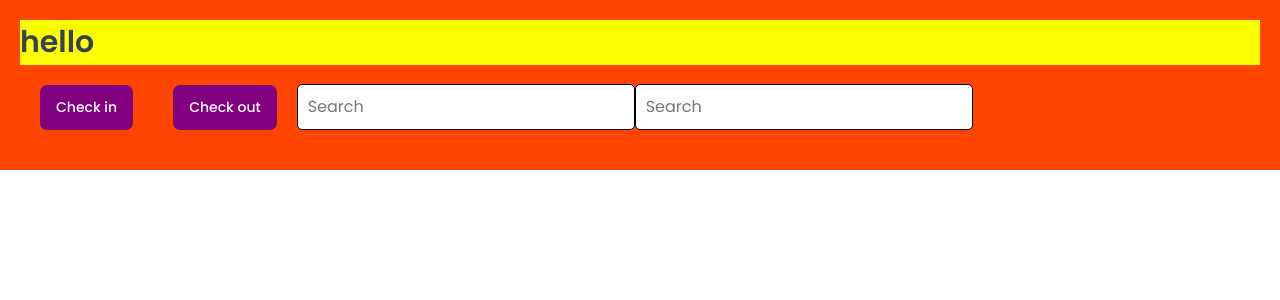
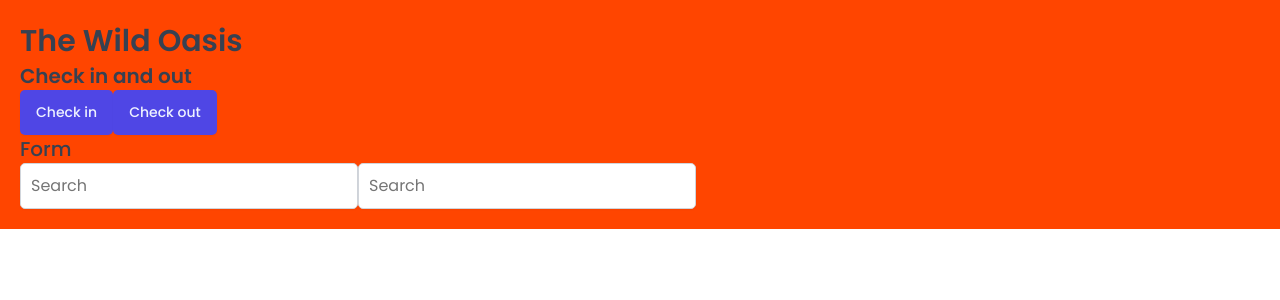
Before and after one commit to giorgidzebisashvili4/the-wild-oasis, a React (Vite) app: page / in a window 1280 px wide. Shown: the top 300 px of the page. Built offline with nearby package versions, Linux system fonts and the light colour scheme; a web font is replaced by a local one.

Commit message:
implement conditional styling for buttons

```diff
--- a/src/App.jsx
+++ b/src/App.jsx
@@ -1,29 +1,9 @@
 import styled from "styled-components";
 import GlobalStyles from "./styles/GlobalStyles";
+import Button from "./ui/Button";
+import Input from "./ui/Input";
+import Heading from "./ui/Heading";
 
-const H1 = styled.h1`
-  font-size: 30px;
-  font-weight: 600;
-  background-color: yellow;
-`;
-
-const Button = styled.button`
-  font-size: 1.4rem;
-  padding: 1.2rem 1.6rem;
-  font-weight: 500;
-  border: none;
-  border-radius: 7px;
-  background-color: purple;
-  color: white;
-  margin: 20px;
-  cursor: pointer;
-`;
-
-const Input = styled.input`
-  border: 1px solid black;
-  border-radius: 5px;
-  padding: 10px;
-`;
 const StyledApp = styled.div`
   background-color: orangered;
   padding: 20px;
@@ -34,10 +14,12 @@ function App() {
     <>
       <GlobalStyles />
       <StyledApp>
-        <H1>hello</H1>
+        <Heading as="h1">The Wild Oasis</Heading>
+        <Heading as="h2">Check in and out</Heading>
         <Button onClick={() => alert("Check in")}>Check in</Button>
         <Button onClick={() => alert("Check out")}>Check out</Button>
-        <Input type="text" placeholder="Search" />
+        <Heading as="h3">Form</Heading>
+        <Input type="number" placeholder="Search" />
         <Input type="text" placeholder="Search" />
       </StyledApp>
     </>
--- /dev/null
+++ b/src/styles/index.css
@@ -0,0 +1,196 @@
+/*
+<link rel="preconnect" href="https://fonts.googleapis.com" />
+<link rel="preconnect" href="https://fonts.gstatic.com" crossorigin />
+<link
+  href="https://fonts.googleapis.com/css2?family=Poppins:wght@400;500;600;700&display=swap"
+  rel="stylesheet"
+/>
+<link
+  href="https://fonts.googleapis.com/css2?family=Sono:wght@400;500;600&display=swap"
+  rel="stylesheet"
+/>
+*/
+
+/* Colors adapted from https://tailwindcss.com/docs/customizing-colors */
+
+:root {
+  /* Indigo */
+  --color-brand-50: #eef2ff;
+  --color-brand-100: #e0e7ff;
+  --color-brand-200: #c7d2fe;
+  --color-brand-500: #6366f1;
+  --color-brand-600: #4f46e5;
+  --color-brand-700: #4338ca;
+  --color-brand-800: #3730a3;
+  --color-brand-900: #312e81;
+
+  /* Grey */
+  --color-grey-0: #fff;
+  --color-grey-50: #f9fafb;
+  --color-grey-100: #f3f4f6;
+  --color-grey-200: #e5e7eb;
+  --color-grey-300: #d1d5db;
+  --color-grey-400: #9ca3af;
+  --color-grey-500: #6b7280;
+  --color-grey-600: #4b5563;
+  --color-grey-700: #374151;
+  --color-grey-800: #1f2937;
+  --color-grey-900: #111827;
+
+  --color-blue-100: #e0f2fe;
+  --color-blue-700: #0369a1;
+  --color-green-100: #dcfce7;
+  --color-green-700: #15803d;
+  --color-yellow-100: #fef9c3;
+  --color-yellow-700: #a16207;
+  --color-silver-100: #e5e7eb;
+  --color-silver-700: #374151;
+  --color-indigo-100: #e0e7ff;
+  --color-indigo-700: #4338ca;
+
+  --color-red-100: #fee2e2;
+  --color-red-700: #b91c1c;
+  --color-red-800: #991b1b;
+
+  --backdrop-color: rgba(255, 255, 255, 0.1);
+
+  --shadow-sm: 0 1px 2px rgba(0, 0, 0, 0.04);
+  --shadow-md: 0px 0.6rem 2.4rem rgba(0, 0, 0, 0.06);
+  --shadow-lg: 0 2.4rem 3.2rem rgba(0, 0, 0, 0.12);
+
+  --border-radius-tiny: 3px;
+  --border-radius-sm: 5px;
+  --border-radius-md: 7px;
+  --border-radius-lg: 9px;
+
+  /* For dark mode */
+  --image-grayscale: 0;
+  --image-opacity: 100%;
+}
+
+*,
+*::before,
+*::after {
+  box-sizing: border-box;
+  padding: 0;
+  margin: 0;
+
+  /* Creating animations for dark mode */
+  transition: background-color 0.3s, border 0.3s;
+}
+
+html {
+  font-size: 62.5%;
+}
+
+body {
+  font-family: "Poppins", sans-serif;
+  color: var(--color-grey-700);
+
+  transition: color 0.3s, background-color 0.3s;
+  min-height: 100vh;
+  line-height: 1.5;
+  font-size: 1.6rem;
+}
+
+input,
+button,
+textarea,
+select {
+  font: inherit;
+  color: inherit;
+}
+
+button {
+  cursor: pointer;
+}
+
+*:disabled {
+  cursor: not-allowed;
+}
+
+select:disabled,
+input:disabled {
+  background-color: var(--color-grey-200);
+  color: var(--color-grey-500);
+}
+
+input:focus,
+button:focus,
+textarea:focus,
+select:focus {
+  outline: 2px solid var(--color-brand-600);
+  outline-offset: -1px;
+}
+
+/* Parent selector, finally 😃 */
+button:has(svg) {
+  line-height: 0;
+}
+
+a {
+  color: inherit;
+  text-decoration: none;
+}
+
+ul {
+  list-style: none;
+}
+
+p,
+h1,
+h2,
+h3,
+h4,
+h5,
+h6 {
+  overflow-wrap: break-word;
+  hyphens: auto;
+}
+
+img {
+  max-width: 100%;
+
+  /* For dark mode */
+  filter: grayscale(var(--image-grayscale)) opacity(var(--image-opacity));
+}
+
+/*
+FOR DARK MODE
+
+--color-grey-0: #18212f;
+--color-grey-50: #111827;
+--color-grey-100: #1f2937;
+--color-grey-200: #374151;
+--color-grey-300: #4b5563;
+--color-grey-400: #6b7280;
+--color-grey-500: #9ca3af;
+--color-grey-600: #d1d5db;
+--color-grey-700: #e5e7eb;
+--color-grey-800: #f3f4f6;
+--color-grey-900: #f9fafb;
+
+--color-blue-100: #075985;
+--color-blue-700: #e0f2fe;
+--color-green-100: #166534;
+--color-green-700: #dcfce7;
+--color-yellow-100: #854d0e;
+--color-yellow-700: #fef9c3;
+--color-silver-100: #374151;
+--color-silver-700: #f3f4f6;
+--color-indigo-100: #3730a3;
+--color-indigo-700: #e0e7ff;
+
+--color-red-100: #fee2e2;
+--color-red-700: #b91c1c;
+--color-red-800: #991b1b;
+
+--backdrop-color: rgba(0, 0, 0, 0.3);
+
+--shadow-sm: 0 1px 2px rgba(0, 0, 0, 0.4);
+--shadow-md: 0px 0.6rem 2.4rem rgba(0, 0, 0, 0.3);
+--shadow-lg: 0 2.4rem 3.2rem rgba(0, 0, 0, 0.4);
+
+--image-grayscale: 10%;
+--image-opacity: 90%;
+*/
--- a/src/ui/Button.jsx
+++ b/src/ui/Button.jsx
@@ -47,3 +47,21 @@ const variations = {
     }
   `,
 };
+
+const Button = styled.button`
+  font-size: 1.4rem;
+  padding: 1.2rem 1.6rem;
+  font-weight: 500;
+  border: none;
+  border-radius: var(--border-radius-sm);
+  background-color: var(--color-brand-600);
+  color: var(--color-brand-50);
+  box-shadow: var(--shadow-sm);
+  cursor: pointer;
+
+  &:hover {
+    background-color: var(--color-brand-700);
+  }
+`;
+
+export default Button;
--- /dev/null
+++ b/src/ui/Heading.jsx
@@ -0,0 +1,26 @@
+import styled, { css } from "styled-components";
+
+const Heading = styled.h1`
+  ${(props) =>
+    props.as === "h1" &&
+    css`
+      font-size: 3rem;
+      font-weight: 600;
+    `}
+
+  ${(props) =>
+    props.as === "h2" &&
+    css`
+      font-size: 2rem;
+      font-weight: 600;
+    `}
+    ${(props) =>
+    props.as === "h3" &&
+    css`
+      font-size: 2rem;
+      font-weight: 500;
+    `}
+
+  line-height: 1.4;
+`;
+export default Heading;
--- /dev/null
+++ b/src/ui/Input.jsx
@@ -0,0 +1,11 @@
+import styled from "styled-components";
+
+const Input = styled.input`
+  border: 1px solid var(--color-grey-300);
+  background-color: var(--color-grey-0);
+  border-radius: var(--border-radius-sm);
+  padding: 10px;
+  box-shadow: var(--shadow-sm);
+`;
+
+export default Input;
```
